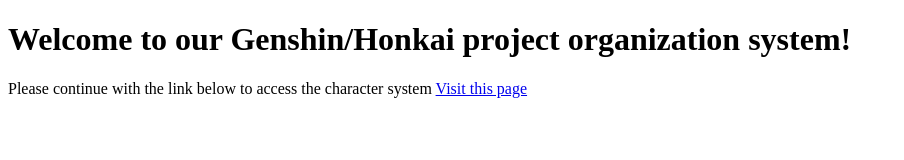
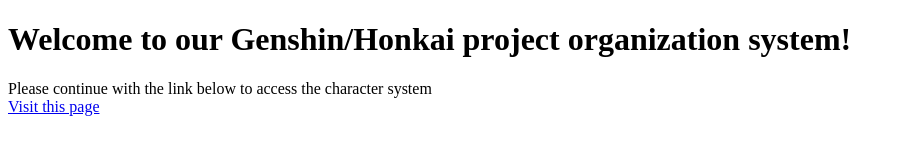
Before and after one commit to Phil5184/Genshin-HSR-Project, a plain HTML site: page index.html in a window 1280 px wide. Shown: the whole page, without its empty margins (0-904 px from the left). Drawn offline with Linux system fonts and the light colour scheme.

Commit message:
Update index.html

```diff
--- a/index.html
+++ b/index.html
@@ -1,7 +1,7 @@
 <!Doctype html>
 <html>
 <h1> Welcome to our Genshin/Honkai project organization system! </h1>
-Please continue with the link below to access the character system
+Please continue with the link below to access the character system<br>
 
 <a href = "./Testing.md"> Visit this page</a>
 
```
